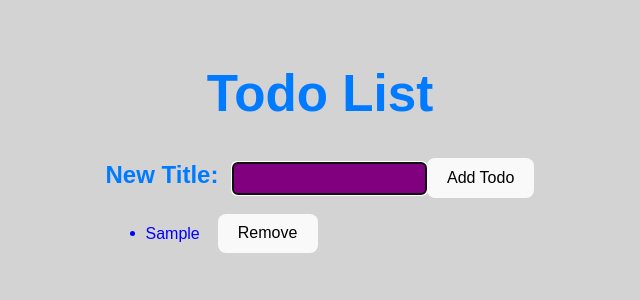
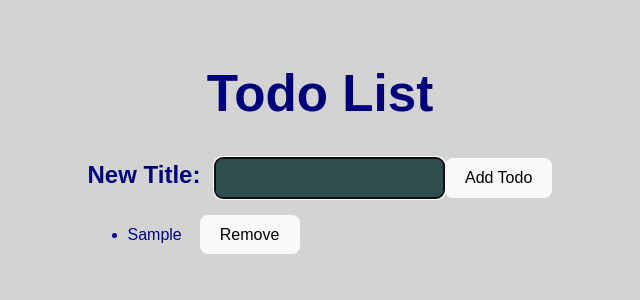
Before and after one commit to AnujaBujurge29/codeTheDream-react-todo, a React (Vite) app: page / in a window 1280 px wide. Both pictures are taken after typing "Sample" into the empty fields and a click on the button "Add Todo". Shown: the top 300 px of the page, without its empty margins (320-960 px from the left). Built offline with nearby package versions, Linux system fonts and the light colour scheme; no server answers.

Commit message:
Lesson 4.1: Performance TypeScript Testing Project Structure

```diff
--- a/package.json
+++ b/package.json
@@ -10,6 +10,7 @@
     "preview": "vite preview"
   },
   "dependencies": {
+    "prop-types": "^15.8.1",
     "react": "^18.2.0",
     "react-dom": "^18.2.0",
     "react-router-dom": "^6.23.1"
--- a/src/App.jsx
+++ b/src/App.jsx
@@ -1,7 +1,7 @@
 import { Fragment, useEffect, useState } from "react"
-import AddTodoForm from "./AddTodoForm"
+import AddTodoForm from "./components/AddTodoForm"
 import "./App.css"
-import TodoList from "./TodoList"
+import TodoList from "./components/TodoList"
 import { BrowserRouter, Routes, Route } from "react-router-dom"
 
 function App() {
--- a/src/AddTodoForm.jsx
+++ b/src/components/AddTodoForm.jsx
@@ -1,4 +1,5 @@
 import { useState } from "react";
+import PropTypes from "prop-types";
 import InputWithLabel from "./InputWithLabel";
 
 const AddTodoForm = ({ onAddTodo }) => {
@@ -34,4 +35,7 @@ const AddTodoForm = ({ onAddTodo }) => {
         </form>
     );
 }
+AddTodoForm.propTypes = {
+    onAddTodo: PropTypes.func.isRequired,
+}
 export default AddTodoForm;
--- a/src/TodoList.jsx
+++ b/src/components/TodoList.jsx
@@ -1,4 +1,5 @@
 import TodoListItem from "./TodoListItem";
+import PropTypes from "prop-types";
 
 const TodoList = ({ todoList, onRemoveTodo }) => {
     return (
@@ -11,4 +12,14 @@ const TodoList = ({ todoList, onRemoveTodo }) => {
         </div>
     );
 }
+TodoList.propTypes = {
+    todos: PropTypes.arrayOf(
+        PropTypes.shape({
+            id: PropTypes.number.isRequired,
+            title: PropTypes.string.isRequired,
+        })
+    ).isRequired,
+    onRemoveTodo: PropTypes.func.isRequired,
+};
+
 export default TodoList;
--- a/src/TodoListItem.jsx
+++ b/src/components/TodoListItem.jsx
@@ -1,5 +1,6 @@
+import style from './TodoListItem.module.css'
+import PropTypes from "prop-types";
 
-import style from './TodoListItem.module.css'
 const TodoListItem = ({ todo, onRemoveTodo }) => {
     const handleRemoveClick = () => {
         onRemoveTodo(todo.id);
@@ -13,4 +14,11 @@ const TodoListItem = ({ todo, onRemoveTodo }) => {
         </div >
     );
 }
+TodoListItem.propTypes = {
+    todo: PropTypes.shape({
+        id: PropTypes.number.isRequired,
+        title: PropTypes.string.isRequired,
+    }).isRequired,
+    onRemoveTodo: PropTypes.func.isRequired,
+};
 export default TodoListItem;
--- a/src/TodoListItem.module.css
+++ b/src/components/TodoListItem.module.css
@@ -1,12 +1,9 @@
 .ListItem {
-  color: blue;
+  color: #00008b;
 }
 body {
-  /* Change the background color of the page body */
   background-color: lightgray;
-  /* Change the default text color */
-  color: #333;
-  /* Customize the font family */
+  color: #00007b;
   font-family: "Arial", sans-serif;
 }
 /* Customize style of navigation items */
@@ -29,15 +26,15 @@ h3,
 span {
   font-size: 24px;
   font-weight: bold;
-  color: #007bff;
 }
 /* Customize input and button styles */
 input,
 button {
-  padding: 8px;
-  border: 1px solid #ccc;
-  border-radius: 5px;
-  background: purple;
+  padding: 10px;
+  font-size: 1em;
+  border: 2px solid #ccc;
+  border-radius: 8px;
+  background-color: #2f4f4f;
 }
 /* Use Media Queries to make sure the application is responsive for all device sizes (mobile, tablet, desktop, etc.) */
 @media screen and (max-width: 768px) {
@@ -50,6 +47,7 @@ button {
 
   input[type="text"],
   button {
+    color: white;
     width: 100%;
   }
 }
--- a/src/index.css
+++ b/src/index.css
@@ -2,11 +2,9 @@
   font-family: Inter, system-ui, Avenir, Helvetica, Arial, sans-serif;
   line-height: 1.5;
   font-weight: 400;
-
   color-scheme: light dark;
   color: rgba(255, 255, 255, 0.87);
   background-color: #242424;
-
   font-synthesis: none;
   text-rendering: optimizeLegibility;
   -webkit-font-smoothing: antialiased;
@@ -38,13 +36,10 @@ h1 {
 }
 
 button {
-  border-radius: 8px;
   border: 1px solid transparent;
   padding: 0.6em 1.2em;
-  font-size: 1em;
-  font-weight: 500;
   font-family: inherit;
-  background-color: #1a1a1a;
+  /* background-color: #2f4f4f; */
   cursor: pointer;
   transition: border-color 0.25s;
 }
```
Also changed, not shown: src/components/InputWithLabel.jsx (renamed from src/InputWithLabel.jsx, +9 -5 lines), src/components/TodoContainer.jsx (added), 1 other file (tests, documents, lock files or other folders).
